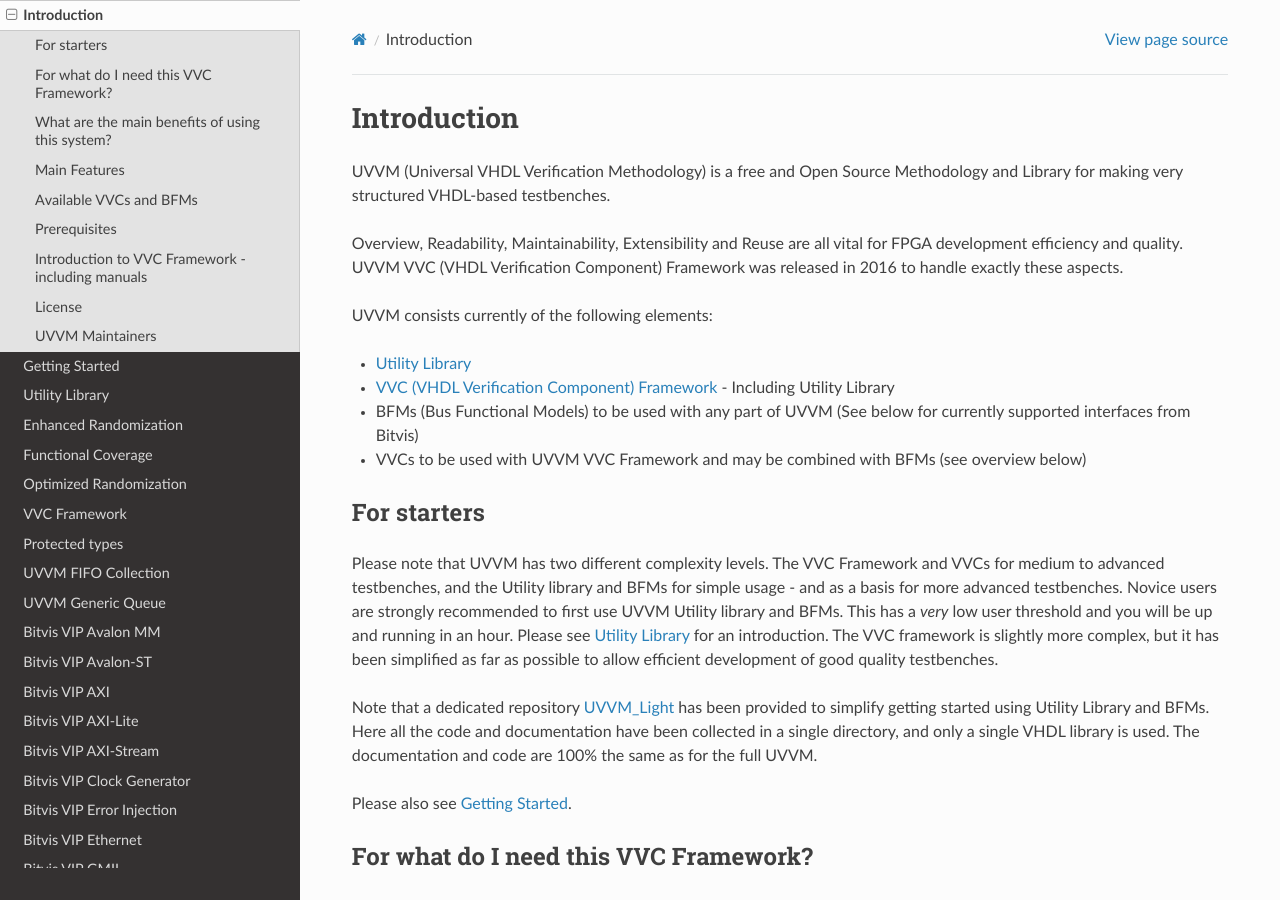
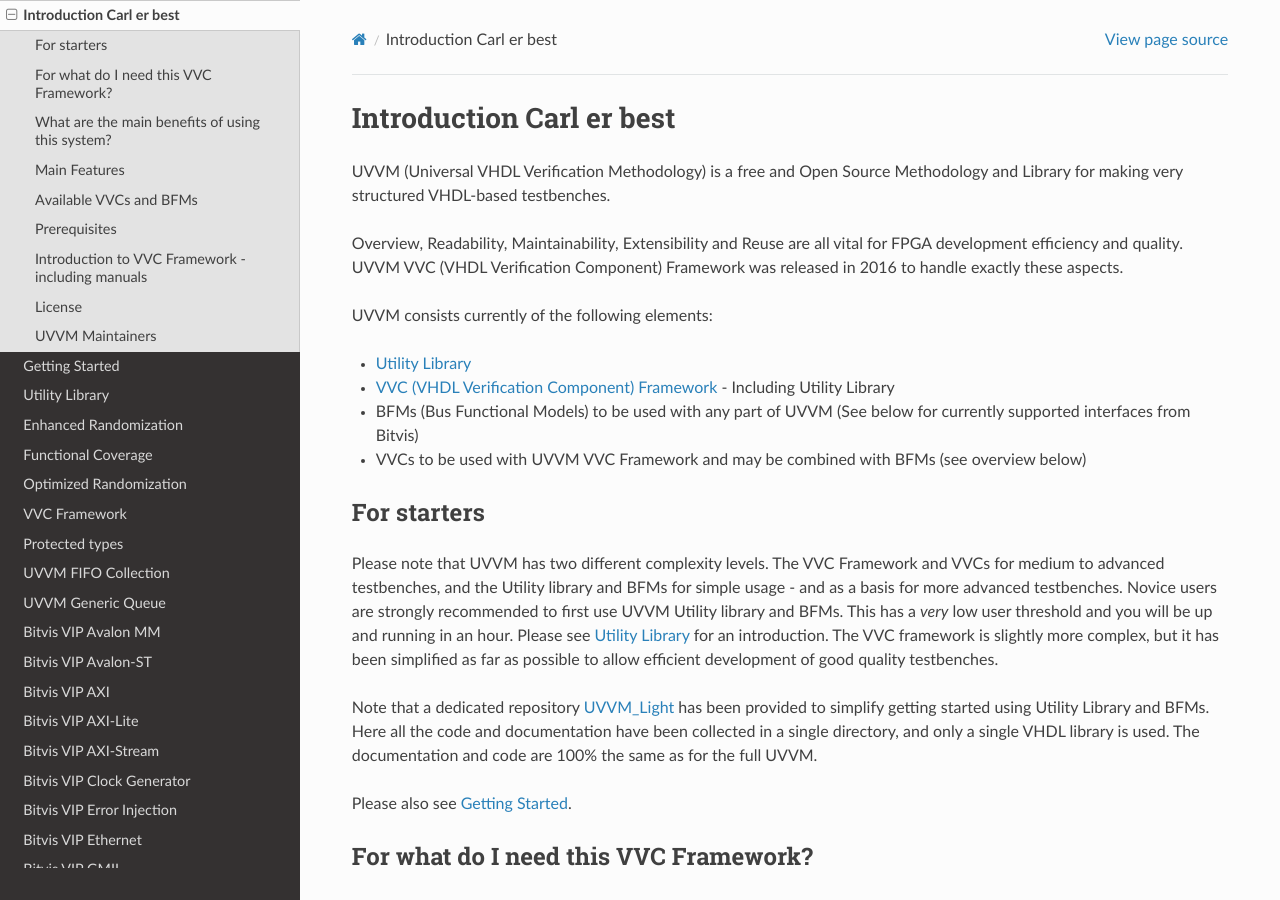
Before and after one commit to UVVM/UVVM_test.github.io, a Sphinx documentation site: the page built from docs/source/uvvm_intro.rst, in a window 1280 px wide and 900 px high. Built offline with Sphinx 7.4.7 and the Read the Docs theme 2.0.0, drawn with Linux system fonts in a browser that asks for light colours.

Commit message:
Minor change in uvvm_intro

```diff
--- a/docs/source/uvvm_intro.rst
+++ b/docs/source/uvvm_intro.rst
@@ -1,5 +1,5 @@
 ##################################################################################################################################
-Introduction
+Introduction Carl er best
 ##################################################################################################################################
 
 UVVM (Universal VHDL Verification Methodology) is a free and Open Source Methodology and Library for making very structured
```
